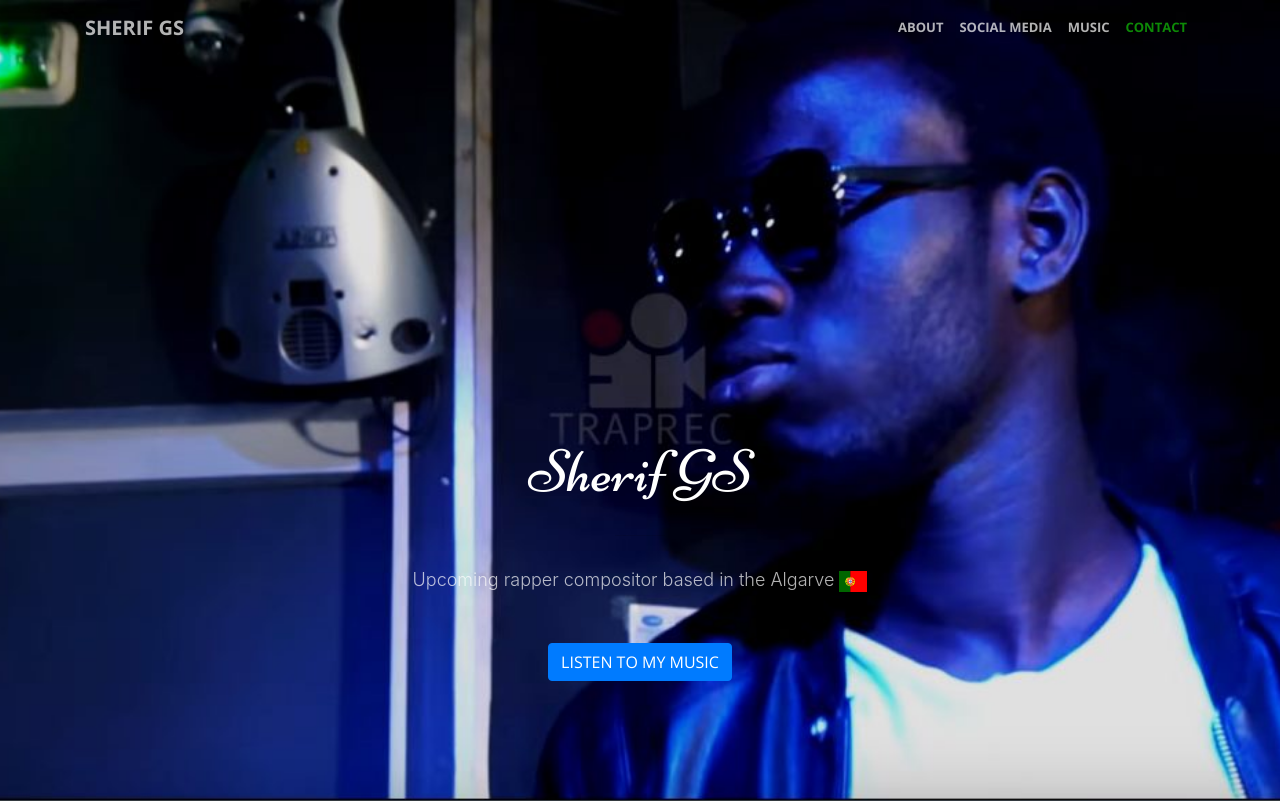
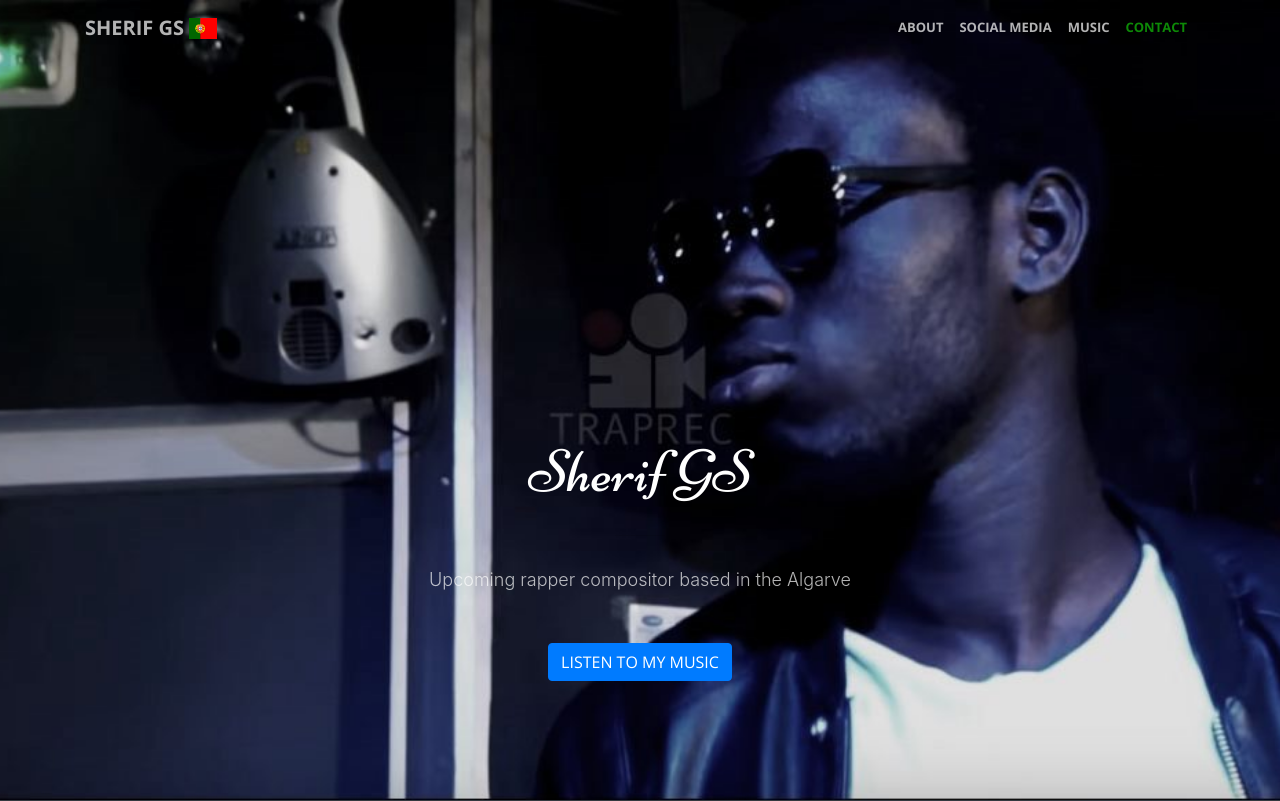
Before and after one commit to jcebuck/sherifgs-web, a website with bundled scripts: page index.html in a window 1280 px wide. Shown: the top 801 px of the page. Built offline with nearby package versions, Linux system fonts and the light colour scheme.

Commit message:
Fade background image
Move Portuguese flag to header

```diff
--- a/css/creative.css
+++ b/css/creative.css
@@ -154,7 +154,7 @@ header.masthead {
   min-height: auto;
   text-align: center;
   color: white;
-  background-image: url("../img/sherifgs-header.jpg");
+  background-image: url("../img/sherifgs-header-faded.jpg");
   background-position: 70%;
   -webkit-background-size: cover;
   -moz-background-size: cover;
--- a/index.html
+++ b/index.html
@@ -32,7 +32,10 @@
     <!-- Navigation -->
     <nav class="navbar navbar-expand-lg navbar-light fixed-top" id="mainNav">
       <div class="container">
-        <a class="navbar-brand js-scroll-trigger" href="#page-top">Sherif GS</a>
+        <a class="navbar-brand js-scroll-trigger" href="#page-top">
+          Sherif GS
+          <span class="flag-icon flag-icon-pt flag-icon"></span>
+        </a>
         <button class="navbar-toggler navbar-toggler-right" type="button" data-toggle="collapse" data-target="#navbarResponsive" aria-controls="navbarResponsive" aria-expanded="false" aria-label="Toggle navigation">
           <span class="navbar-toggler-icon"></span>
         </button>
@@ -62,7 +65,6 @@
           <hr>
           <p>
             Upcoming rapper compositor based in the Algarve
-            <span class="flag-icon flag-icon-pt flag-icon" style="vertical-align: middle"></span>
           </p>
           <a class="btn btn-primary btn-xl js-scroll-trigger" href="#portfolio">Listen to my music</a>
         </div>
```
Also changed, not shown: img/header2.jpg (deleted), img/sherifgs-header-faded.jpg (added).
